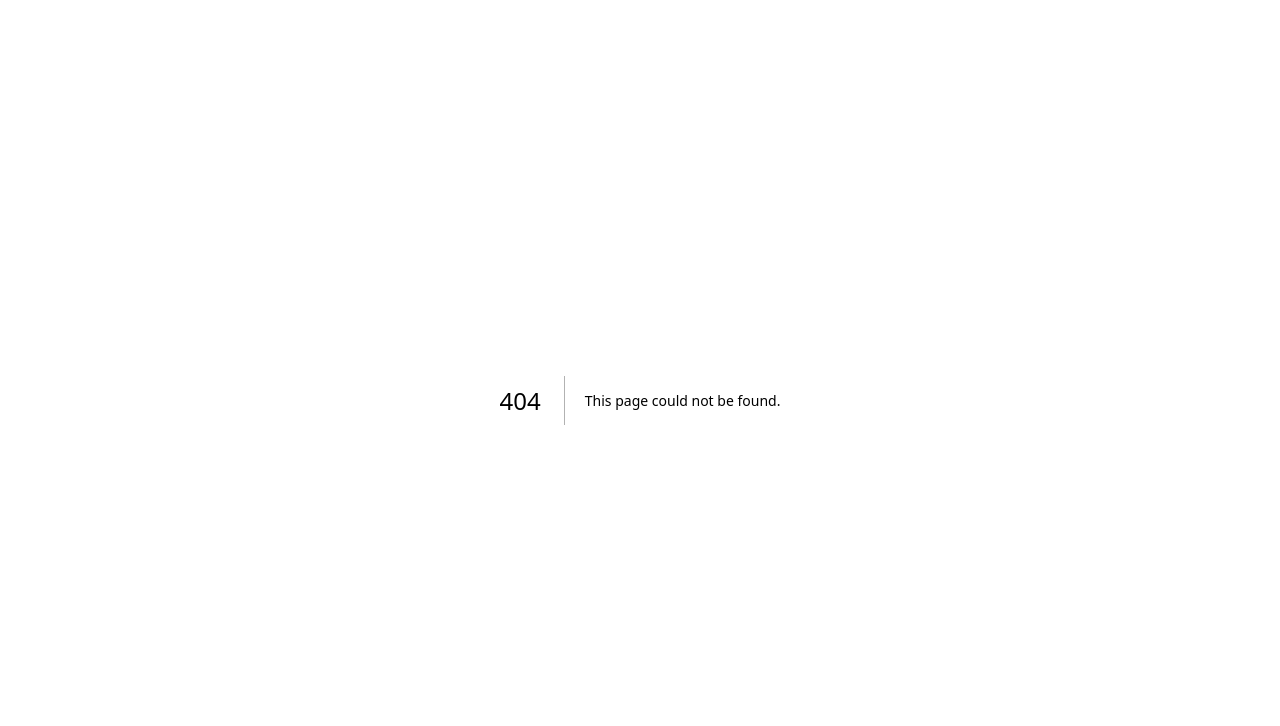
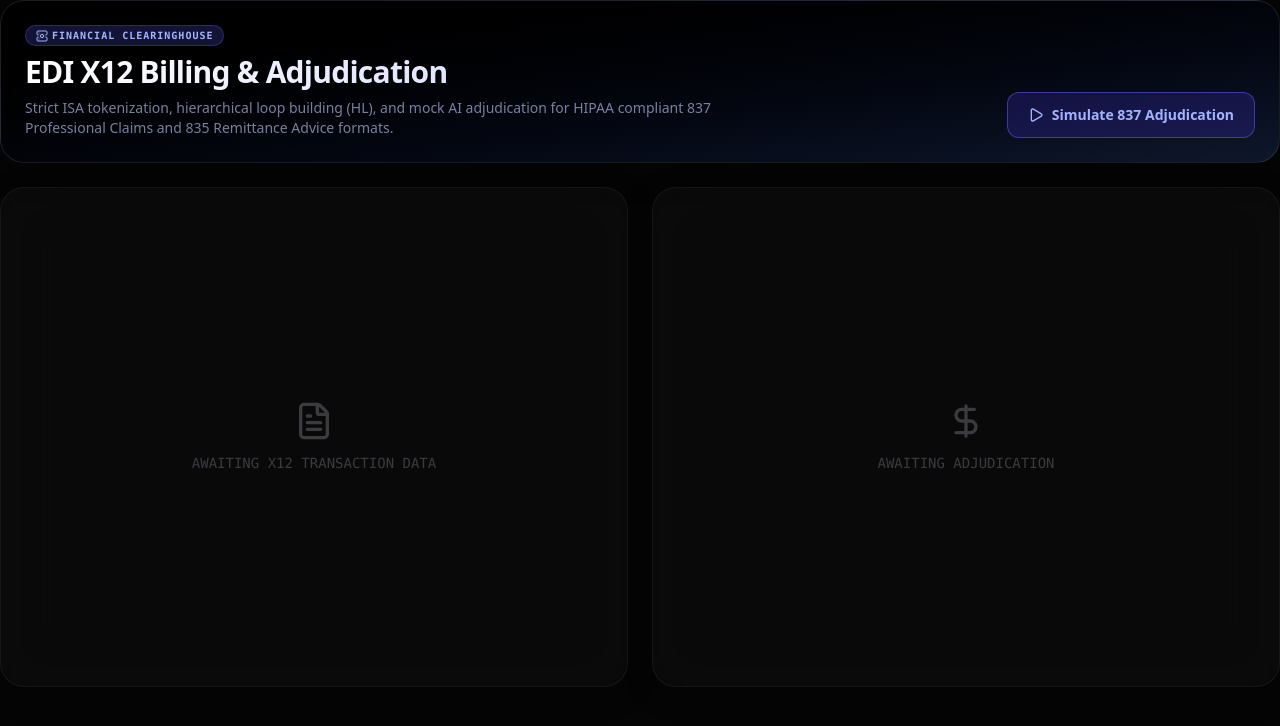
Before and after one commit to Aschio12/medi-assist-ai, a Next.js app in the folder apps/web/: page /edi-billing in a window 1280 px wide. Before the commit this address had no page. Shown: the top 726 px of the page. Built offline with nearby package versions, Linux system fonts and the light colour scheme.

Commit message:
Phase 37 (13/15): Assemble Healthcare EDI X12 Billing & Adjudication dashboard

```diff
--- /dev/null
+++ b/apps/web/src/app/(dashboard)/edi-billing/page.tsx
@@ -0,0 +1,70 @@
+'use client';
+
+import React, { useState } from 'react';
+import { parseEdi, adjudicateClaim } from '@/app/actions/edi';
+import { EdiRawViewer } from '@/components/edi/EdiRawViewer';
+import { AdjudicationResults } from '@/components/edi/AdjudicationResults';
+import { FileText, Play, ServerCog } from 'lucide-react';
+
+const MOCK_837 = "ISA*00*          *00*          *ZZ*SENDER         *ZZ*RECEIVER       *260928*1630*U*00401*000000001*0*T*:~GS*HC*SENDER*RECEIVER*20260928*1630*1*X*004010X098A1~ST*837*0001~HL*1**20*1~NM1*85*2*PROVIDER INC*****XX*1234567890~HL*2*1*22*0~NM1*IL*1*DOE*JOHN****MI*999999999~CLM*CLM-2026-991*150.00***11::1*Y*A*Y*I~SV1*HC:99213*150.00*UN*1~SE*10*0001~GE*1*1~IEA*1*000000001~";
+
+export default function EdiBillingDashboard() {
+  const [ediData, setEdiData] = useState<any>(null);
+  const [remittance, setRemittance] = useState<any>(null);
+  const [isProcessing, setIsProcessing] = useState(false);
+
+  const handleProcess = async () => {
+    setIsProcessing(true);
+
+    // Parse 837
+    const parseRes = await parseEdi(MOCK_837, "837");
+    setEdiData(parseRes?.data);
+
+    // Adjudicate
+    const adjRes = await adjudicateClaim(MOCK_837);
+    setRemittance(adjRes?.remittance);
+
+    setIsProcessing(false);
+  };
+
+  return (
+    <div className="flex flex-col gap-6 max-w-7xl mx-auto w-full pb-10">
+
+      <div className="glass-panel p-6 rounded-3xl border border-indigo-500/30 shadow-[0_0_30px_rgba(99,102,241,0.15)] relative overflow-hidden bg-gradient-to-br from-black to-slate-900">
+        <div className="relative z-10 flex justify-between items-end">
+          <div>
+            <span className="text-[10px] font-mono font-bold uppercase tracking-widest px-2.5 py-0.5 rounded-full bg-indigo-500/20 text-indigo-300 border border-indigo-500/30 flex items-center w-max gap-1">
+              <ServerCog className="h-3 w-3" /> Financial Clearinghouse
+            </span>
+            <h1 className="text-2xl lg:text-3xl font-bold tracking-tight bg-gradient-to-r from-white to-indigo-200 bg-clip-text text-transparent mt-2">
+              EDI X12 Billing & Adjudication
+            </h1>
+            <p className="text-xs lg:text-sm text-indigo-200/60 mt-2 max-w-3xl">
+              Strict ISA tokenization, hierarchical loop building (HL), and mock AI adjudication for HIPAA compliant 837 Professional Claims and 835 Remittance Advice formats.
+            </p>
+          </div>
+          <div>
+             <button
+                onClick={handleProcess}
+                disabled={isProcessing}
+                className="flex items-center gap-2 bg-indigo-600/20 hover:bg-indigo-600/40 text-indigo-300 border border-indigo-500/50 text-sm font-bold px-5 py-3 rounded-xl transition-all disabled:opacity-50"
+             >
+                <Play className={`h-4 w-4 ${isProcessing ? 'animate-pulse' : ''}`} />
+                {isProcessing ? 'Processing Claim...' : 'Simulate 837 Adjudication'}
+             </button>
+          </div>
+        </div>
+      </div>
+
+      <div className="grid grid-cols-1 lg:grid-cols-2 gap-6 h-[500px]">
+        <div className="h-full">
+           <EdiRawViewer ediData={ediData} is835={false} />
+        </div>
+        <div className="h-full">
+           <AdjudicationResults remittance={remittance} />
+        </div>
+      </div>
+
+    </div>
+  );
+}
```
